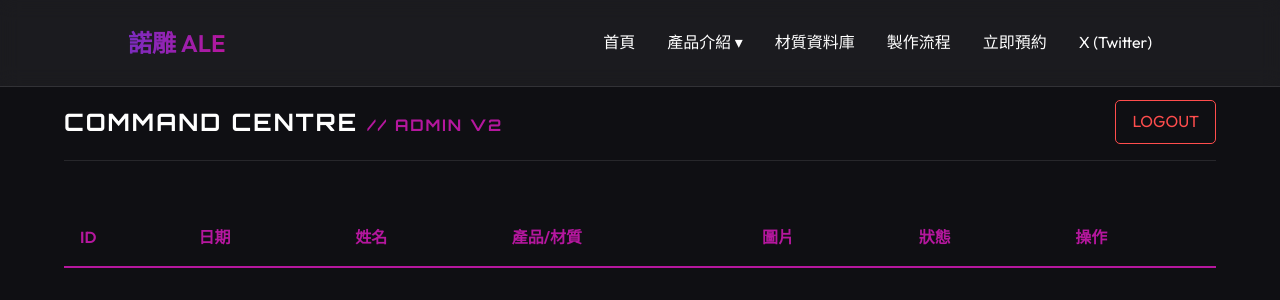
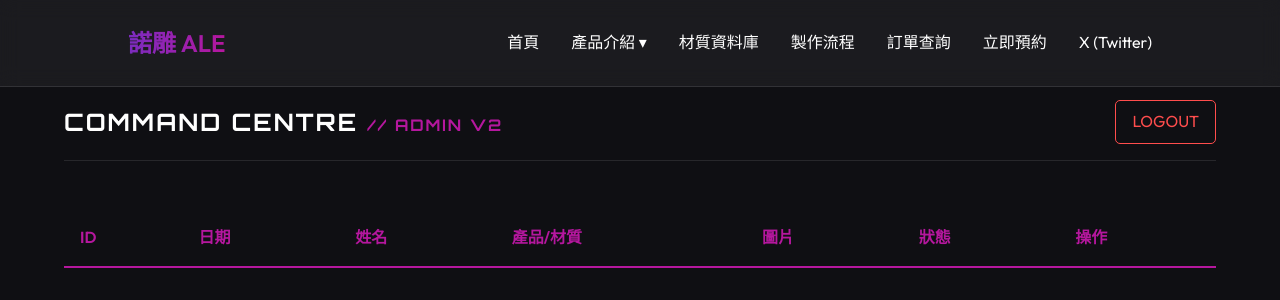
Before and after one commit to Arnoldtw1124/lazer, a Flask app: page /admin in a window 1280 px wide. Shown: the top 300 px of the page. Run offline with Flask 3, Linux system fonts and the light colour scheme; the visitor is signed in with stand-in values (Sample User, id 1); data that the repository does not hold is empty.

Commit message:
Feat: Add tracking link to navbar

```diff
--- a/templates/base.html
+++ b/templates/base.html
@@ -72,6 +72,7 @@
 
             <a href="{{ url_for('materials') }}">材質資料庫</a>
             <a href="{{ url_for('process') }}">製作流程</a>
+            <a href="{{ url_for('tracking') }}">訂單查詢</a>
             <a href="{{ url_for('booking') }}">立即預約</a>
             <a href="https://x.com/arnold__laser" target="_blank">X (Twitter)</a>
         </div>
```
